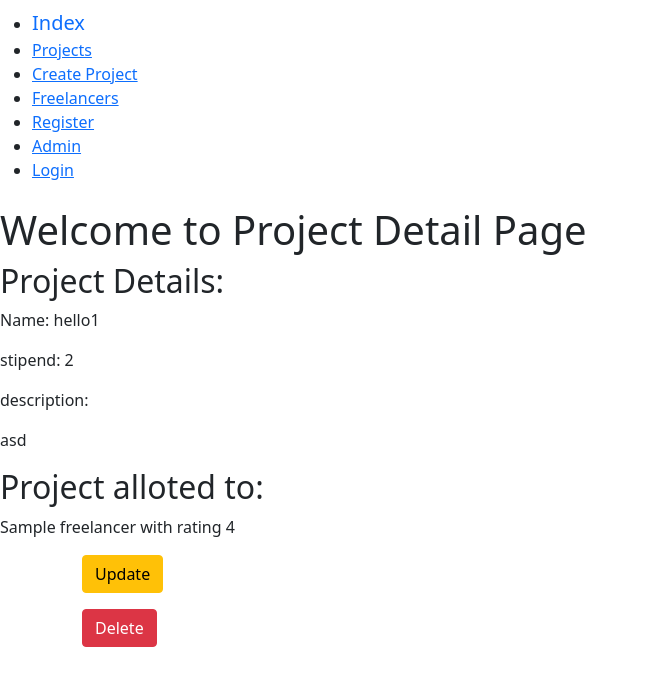
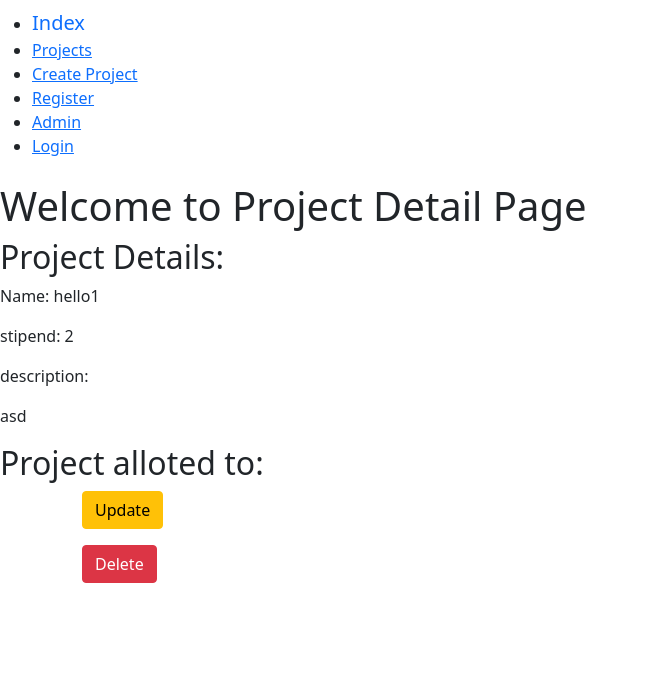
Before and after one commit to man-is-h/jobfair, a Django app: page /jobfair_app/project_list/1/ in a window 1280 px wide. Shown: the top 686 px of the page, without its empty margins (0-648 px from the left). Run offline with Django 3.2, Linux system fonts and the light colour scheme; data comes from the database, SQL or seed files in the repository; both versions use the stored data as it was before the commit; tables that the repository leaves empty hold one stand-in row (values such as "Sample post").

Commit message:
deletd freelancer and integrated user

```diff
--- a/jobfair_website/jobfair_app/admin.py
+++ b/jobfair_website/jobfair_app/admin.py
@@ -1,7 +1,6 @@
 from django.contrib import admin
-from jobfair_app.models import Project, Freelancer, UserProfileInfo
+from jobfair_app.models import Project, UserProfileInfo
 # Register your models here.
 
 admin.site.register(Project)
-admin.site.register(Freelancer)
 admin.site.register(UserProfileInfo)
--- a/jobfair_website/jobfair_app/forms.py
+++ b/jobfair_website/jobfair_app/forms.py
@@ -7,7 +7,7 @@ class UserForm(forms.ModelForm):
 
     class Meta():
         model = User
-        fields = ('username', 'email', 'password')
+        fields = ('username', 'email', 'password', 'first_name', 'last_name')
 
 class UserProfileInfoForm(forms.ModelForm):
     class Meta():
--- a/jobfair_website/jobfair_app/models.py
+++ b/jobfair_website/jobfair_app/models.py
@@ -35,17 +35,6 @@ class Project(models.Model):
         return reverse("jobfair_app:project_detail", kwargs = {'pk':self.pk})
 
 
-class Freelancer(models.Model):
-    name = models.CharField(max_length = 256)
-    rating = models.IntegerField(
-        default = 0,
-     )
-    project = models.ForeignKey(Project, related_name = 'freelancers', on_delete=models.CASCADE,)
-
-    def __str__(self):
-        return self.name
-
-
 class UserProfileInfo(models.Model):
 
     user = models.OneToOneField(User, on_delete=models.CASCADE,)
--- a/jobfair_website/jobfair_app/templates/base.html
+++ b/jobfair_website/jobfair_app/templates/base.html
@@ -12,7 +12,7 @@
         <li> <a class = "navbar-brand" href="{% url 'jobfair_app:index' %}">Index</a> </li>
         <li> <a class = "navbar-link" href="{% url 'jobfair_app:project_list' %}">Projects</a> </li>
         <li> <a class = "navbar-link" href="{% url 'jobfair_app:project_create' %}">Create Project</a> </li>
-        <li> <a class = "navbar-link" href="{% url 'jobfair_app:freelancer_list' %}">Freelancers</a> </li>
+
         <li> <a class = "navbar-link" href="{% url 'jobfair_app:register' %}">Register</a> </li>
         <li> <a class = "navbar-link" href="{% url 'admin:index' %}">Admin</a> </li>
 
--- a/jobfair_website/jobfair_app/templates/index.html
+++ b/jobfair_website/jobfair_app/templates/index.html
@@ -3,6 +3,7 @@
   <h1>Testing Template View. Welcome to Index page of Job Fair, Now you are using Templates to access these</h1>
   <div class="jumbotron">
     <h1>HOME Page</h1>
-    <h1>Hi {{ user.username }}</h1>
+    <h1>Hi {{ user.first_name }}</h1>
+    <h3> <a href="{% url 'jobfair_app:dashboard' %}"> Dashboard 2</a> </h3>
   </div>
 {% endblock %}
--- a/jobfair_website/jobfair_app/urls.py
+++ b/jobfair_website/jobfair_app/urls.py
@@ -26,8 +26,7 @@ urlpatterns = [
     path('project_create/',views.ProjectCreateView.as_view(), name = 'project_create'),
     path('project_update/<pk>/',views.ProjectUpdateView.as_view(), name = 'project_update'),
     path('project_delete/<pk>/',views.ProjectDeleteView.as_view(), name = 'project_delete'),
-    path('freelancer_list/',views.FreelancerListView.as_view(), name = 'freelancer_list'),
-    path('freelancer_list/<pk>/',views.FreelancerDetailView.as_view(), name = 'freelancer_detail'),
+    path('dashboard',views.dashboard, name = 'dashboard'),
     path('register', views.register, name='register'),
     path('logout', views.user_logout, name='logout'),
     path('login', views.user_login, name='user_login'),
--- a/jobfair_website/jobfair_app/views.py
+++ b/jobfair_website/jobfair_app/views.py
@@ -95,26 +95,26 @@ def user_logout(request):
 
 class IndexView(TemplateView):
     template_name = 'index.html'
+    user_detail = models.UserProfileInfo
 
 class ProjectListView(ListView):
     model = models.Project
     context_object_name = 'project_list'
     template_name = 'project_list.html'
 
-class FreelancerListView(ListView):
-    model = models.Freelancer
-    context_object_name = 'freelancer_list'
-    template_name = 'freelancer_list.html'
 
 class ProjectDetailView(DetailView):
     model = models.Project
     template_name = 'project_detail.html'
     context_object_name = 'project_detail'
 
-class FreelancerDetailView(DetailView):
-    model = models.Freelancer
-    template_name = 'freelancer_detail.html'
-    context_object_name = 'freelancer_detail'
+def dashboard(request):
+    user_detail = models.UserProfileInfo
+    context = {
+        'user_detail':user_detail,
+    }
+    return render(request, 'dashboard.html',context)
+
 
 class ProjectCreateView(CreateView):
     model = models.Project
```
Also changed, not shown: jobfair_website/jobfair_app/templates/dashboard.html (renamed from jobfair_website/jobfair_app/templates/freelancer_detail.html, +4 -4 lines), jobfair_website/jobfair_app/templates/registration.html (+4 -6 lines), jobfair_website/db.sqlite3, jobfair_website/jobfair_app/migrations/0010_delete_freelancer.py (added).
